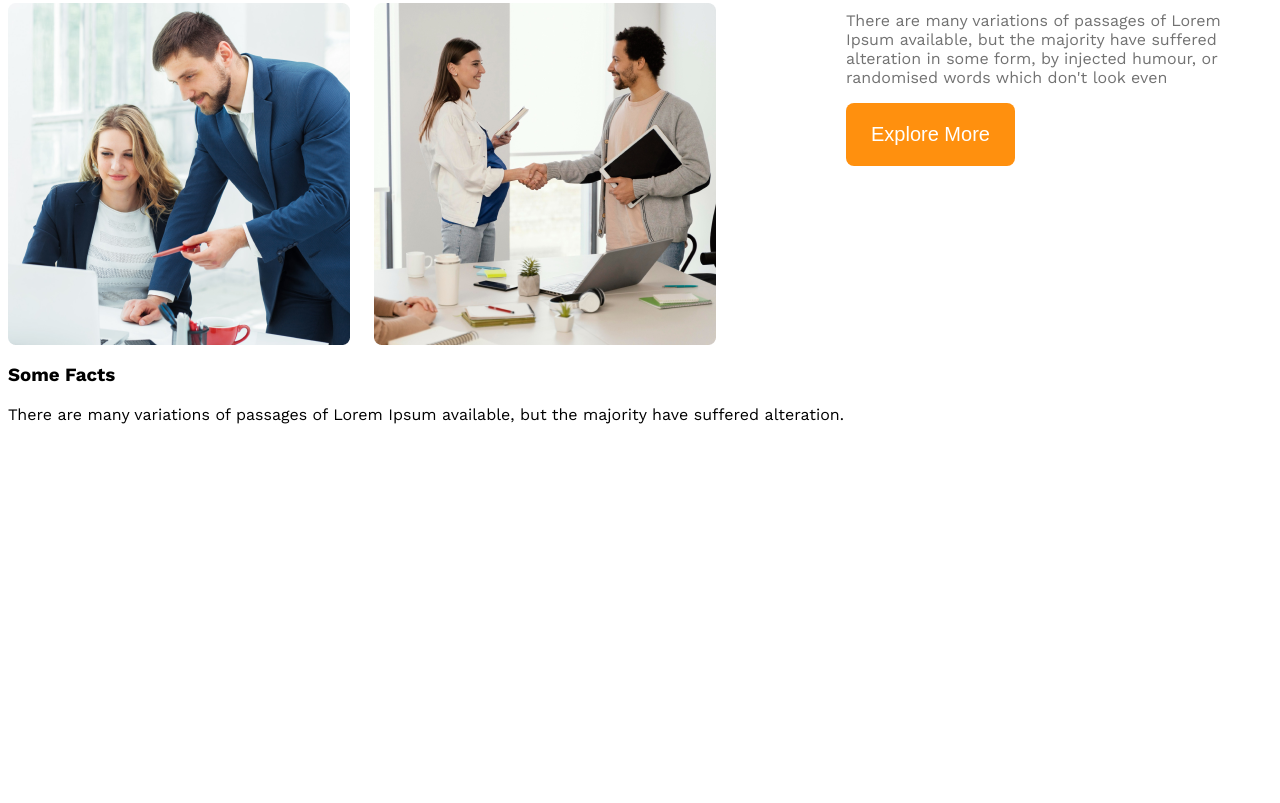
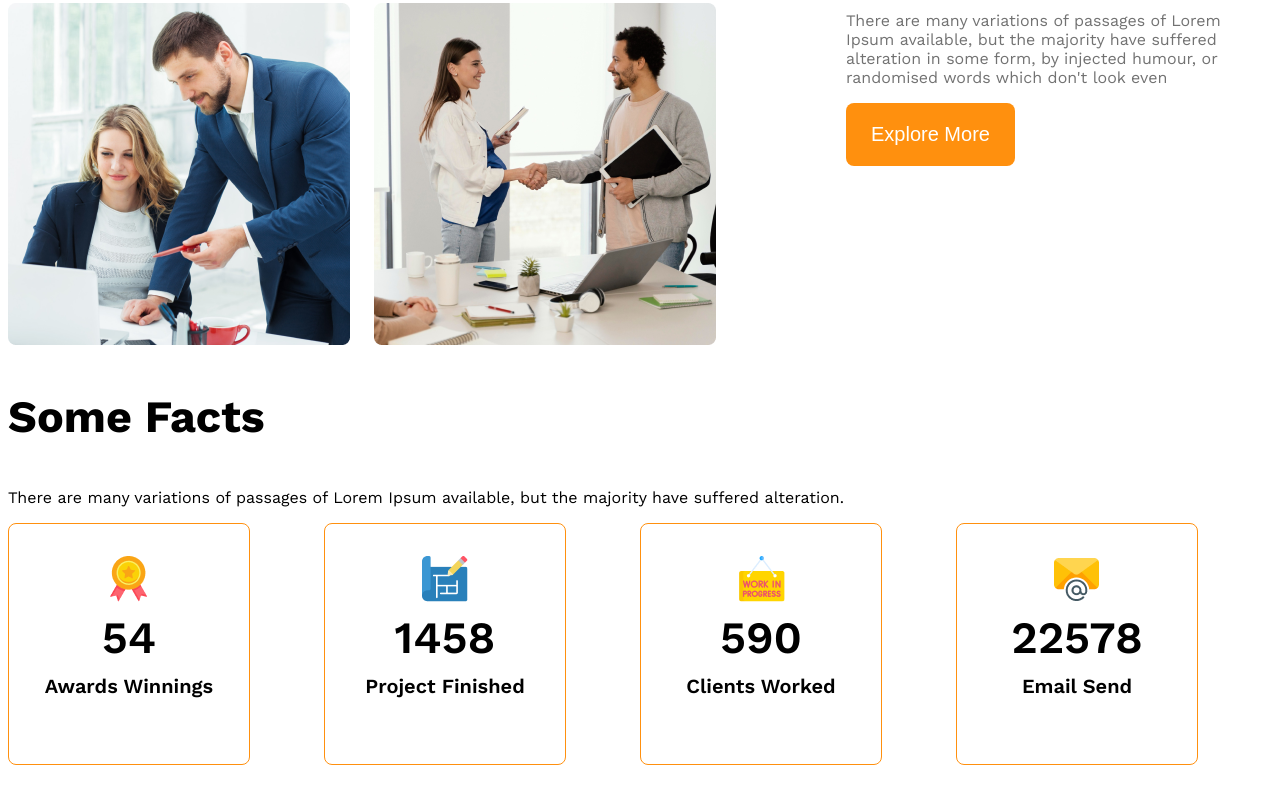
Before and after one commit to abdulHasib2030/G3-Architects-responsive-website, a plain HTML site: page index.html in a window 1280 px wide. Shown: the part 1677-2480 px from the top of the page. Before the commit the page ends 2231 px from the top, so only its background shows below. Drawn offline with nearby package versions, Linux system fonts and the light colour scheme.

Commit message:
add fact section

```diff
--- a/index.html
+++ b/index.html
@@ -1,11 +1,13 @@
 <!DOCTYPE html>
 <html lang="en">
+
 <head>
     <meta charset="UTF-8">
     <meta name="viewport" content="width=device-width, initial-scale=1.0">
     <title>G3 Architects</title>
     <link rel="stylesheet" href="./styles/architects.css">
 </head>
+
 <body class="work-sans">
 
     <header class="bg-light">
@@ -47,7 +49,8 @@
             </div>
 
             <div class="our-features">
-                <h3 class="section-title"><span id="quick-list">Quick list </span> <span class="text-light-gray">of Our</span> <span class="text-primary"> Features</span></h3>
+                <h3 class="section-title"><span id="quick-list">Quick list </span> <span class="text-light-gray">of
+                        Our</span> <span class="text-primary"> Features</span></h3>
                 <p class="feature-description text-light-gray">There are many variations of
                     passages of Lorem Ipsum
                     available, but the majority
@@ -59,9 +62,40 @@
             </div>
         </section>
         <!-- Team Sction End -->
-            <h3>Some Facts</h3>
-            <p>There are many variations of passages of Lorem Ipsum available, but the majority have suffered alteration.</p>
+        <h3 class="section-title">Some Facts</h3>
+        <p>There are many variations of passages of Lorem Ipsum available, but the majority have suffered alteration.
+        </p>
+        <div class="facts-container">
+            <div class="fact-card display-flex">
+                <div>
+                    <img src="images/icons/ribon.png" alt="" class="fact-icon">
+                    <h4 class="fact-number">54</h4>
+                    <h5 class="fact-name">Awards Winnings</h5>
+                </div>
+            </div>
+            <div class="fact-card display-flex">
+                <div>
+                    <img src="images/icons/projects.png" alt="" class="fact-icon">
+                    <h4 class="fact-number">1458</h4>
+                    <h5 class="fact-name">Project Finished</h5>
+                </div>
+            </div>
+            <div class="fact-card display-flex">
+                <div>
+                    <img src="images/icons/customers.png" alt="" class="fact-icon">
+                    <h4 class="fact-number">590</h4>
+                    <h5 class="fact-name">Clients Worked</h5>
+                </div>
+            </div>
+            <div class="fact-card display-flex">
+                <div>
+                    <img src="./images/icons/email.png" alt="" class="fact-icon">
+                    <h4 class="fact-number">22578</h4>
+                    <h5 class="fact-name">Email Send</h5>
+                </div>
+            </div>
 
+        </div>
         <!-- Features will enjoy -->
         <section>
 
@@ -74,4 +108,5 @@
     </footer>
 
 </body>
+
 </html>
--- a/styles/architects.css
+++ b/styles/architects.css
@@ -110,6 +110,37 @@
 #quick-list{
     font-weight: 500;
 }
+
+/* some facts related styles */
+.facts-container{
+    display: grid;
+    grid-template-columns: repeat(4, 1fr);
+}
+.fact-card{
+    border: 1px solid #FF900E;
+    width: 240px;
+    height: 240px;
+    border-radius: 8px;
+    align-items: center;
+    justify-content: center;
+    text-align: center;
+}
+
+.fact-number{
+    font-size: 2.8rem;
+    font-weight: 600;
+    margin-top: 5px;
+    margin-bottom: 10px;
+}
+.fact-name{
+    font-size: 1.25rem;
+    font-weight: 600;
+    margin-top: 10px;
+}
+.fact-description{
+    max-width: 540px;
+}
+
 /* Responsive media query */
 @media screen and (max-width: 576px){
     .navbar,
```
Lines whose indentation alone changed are shown as unchanged.
